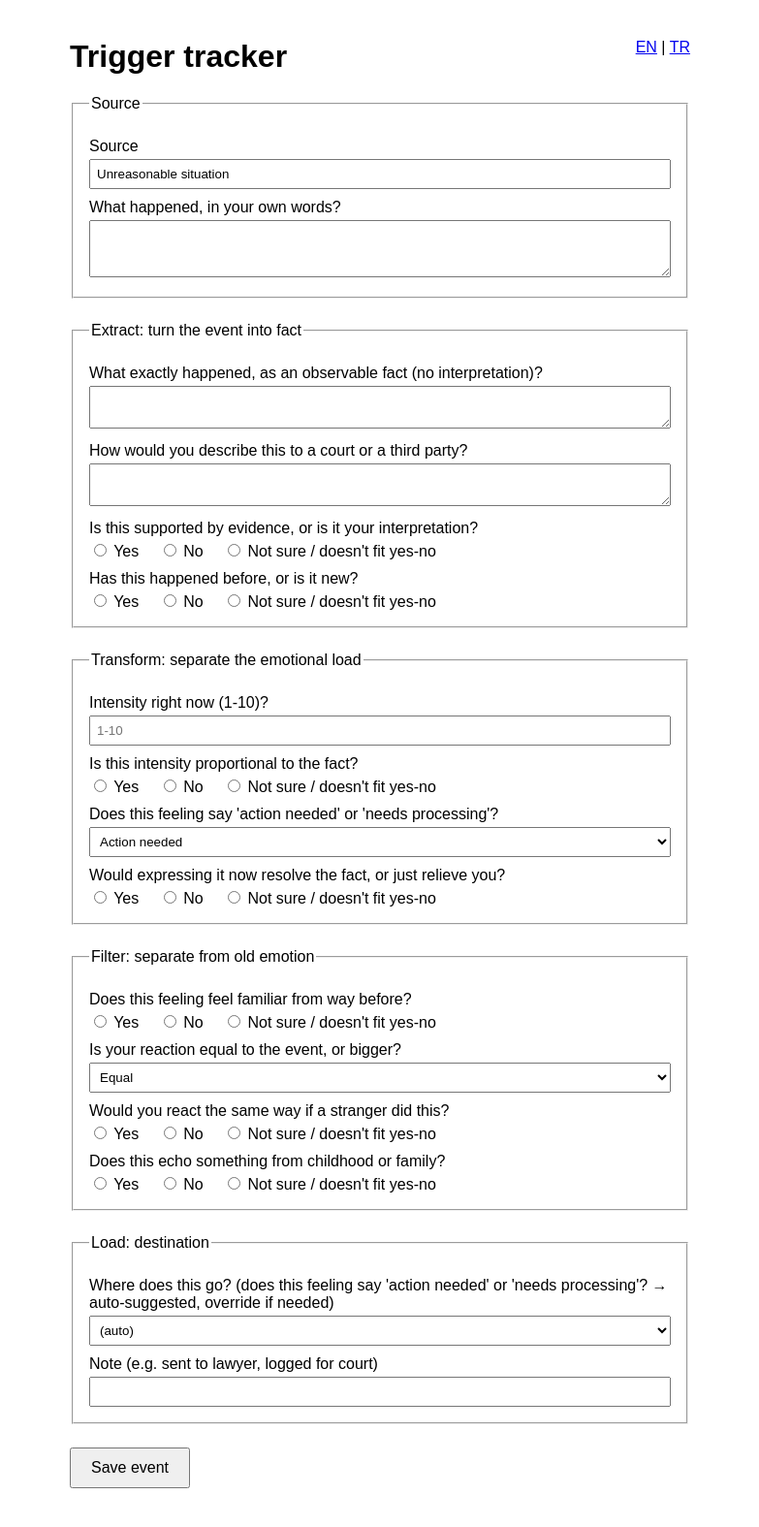
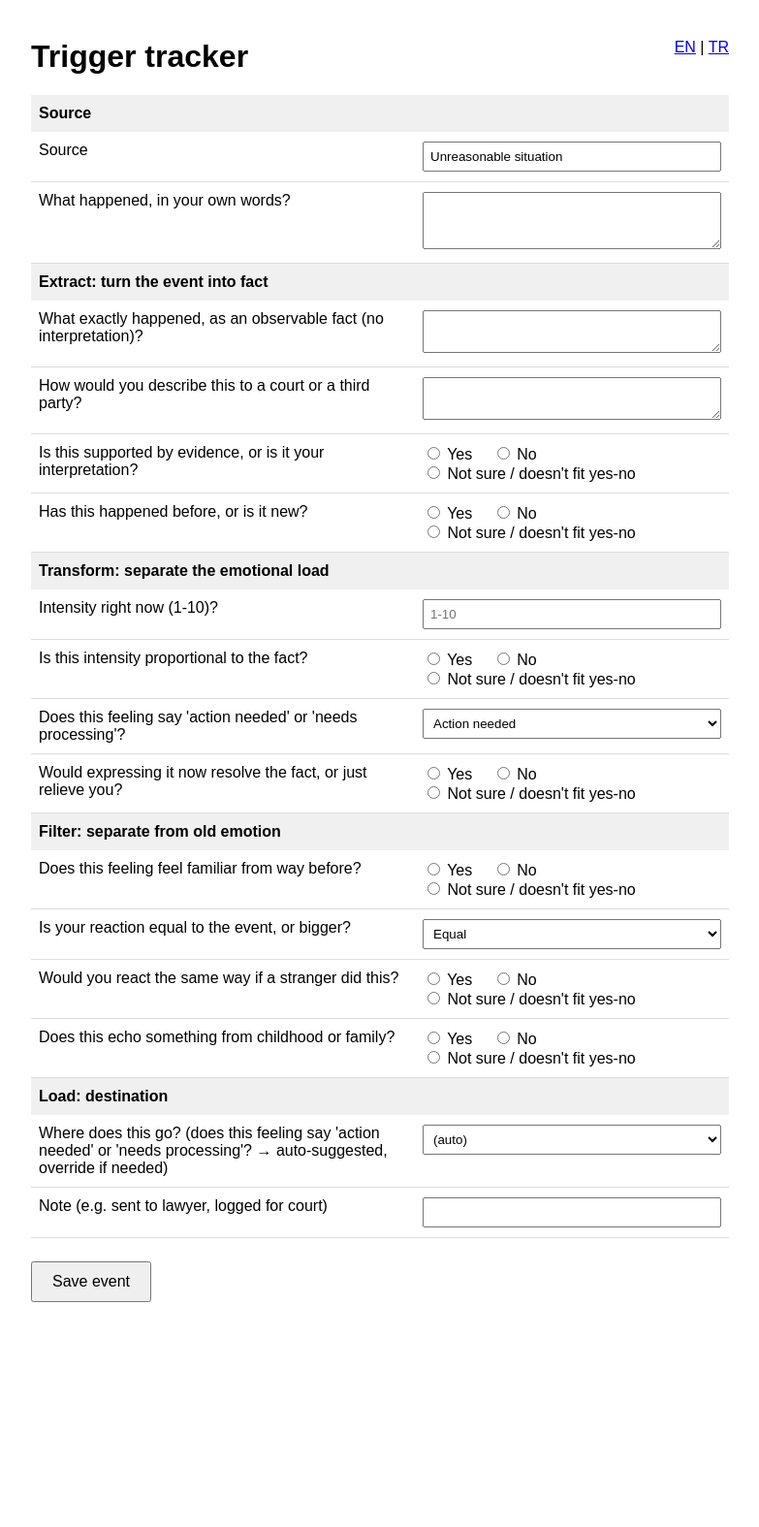
Before and after one commit to nevradonatwork/Hypatia-Soul, a Flask app: page / in a window 1280 px wide. Shown: the whole page at 97% size, without its empty margins (248-1031 px from the left). After the commit the page ends 1343 px from the top, so only its background shows below. Run offline with Flask 3, Linux system fonts and the light colour scheme.

Commit message:
Rewrite form as a table with one question per row
Questions and their yes/no options were running together visually.
templates/form.html now uses a table layout: each field is its own row
(question in one column, input/radio/select in the other) with a
section-header row per stage (Source/Extract/Transform/Filter/Load),
making each question clearly separated.

```diff
--- a/templates/form.html
+++ b/templates/form.html
@@ -4,11 +4,13 @@
   <meta charset="utf-8">
   <title>{{ T.app_title }}</title>
   <style>
-    body { font-family: sans-serif; max-width: 640px; margin: 40px auto; padding: 0 16px; }
-    fieldset { margin-bottom: 24px; padding: 16px; }
-    label { display: block; margin: 10px 0 4px; font-weight: 500; }
+    body { font-family: sans-serif; max-width: 720px; margin: 40px auto; padding: 0 16px; }
+    table { width: 100%; border-collapse: collapse; margin-bottom: 24px; }
+    tr.section-header td { font-weight: bold; background: #f0f0f0; padding: 10px 8px; }
+    td.question { padding: 10px 8px; vertical-align: top; width: 55%; border-bottom: 1px solid #ddd; }
+    td.answer { padding: 10px 8px; vertical-align: top; border-bottom: 1px solid #ddd; }
     input[type=text], textarea, select { width: 100%; padding: 6px; box-sizing: border-box; }
-    .radio-row label { display: inline; font-weight: normal; margin-right: 16px; }
+    .radio-row label { display: inline-block; font-weight: normal; margin-right: 16px; white-space: nowrap; }
     .lang-switch { float: right; }
     .errors { color: #a32d2d; }
     button { padding: 10px 20px; font-size: 16px; }
@@ -27,95 +29,139 @@
   {% endif %}
 
   <form method="post" action="/submit?lang={{ lang }}">
-    <fieldset>
-      <legend>{{ T.source_label }}</legend>
-      <label>{{ T.source_label }}</label>
-      <input type="text" name="source_label" value="{{ T.source_hint }}">
-      <label>{{ T.raw_description }}</label>
-      <textarea name="raw_description" rows="3"></textarea>
-    </fieldset>
+    <table>
+      <tr class="section-header"><td colspan="2">{{ T.source_label }}</td></tr>
+      <tr>
+        <td class="question">{{ T.source_label }}</td>
+        <td class="answer"><input type="text" name="source_label" value="{{ T.source_hint }}"></td>
+      </tr>
+      <tr>
+        <td class="question">{{ T.raw_description }}</td>
+        <td class="answer"><textarea name="raw_description" rows="3"></textarea></td>
+      </tr>
 
-    <fieldset>
-      <legend>{{ T.extract_title }}</legend>
-      <label>{{ T.extract_fact }}</label>
-      <textarea name="extract_fact" rows="2"></textarea>
-      <label>{{ T.extract_third_party_version }}</label>
-      <textarea name="extract_third_party_version" rows="2"></textarea>
-      <label>{{ T.extract_is_evidence_based }}</label>
+      <tr class="section-header"><td colspan="2">{{ T.extract_title }}</td></tr>
+      <tr>
+        <td class="question">{{ T.extract_fact }}</td>
+        <td class="answer"><textarea name="extract_fact" rows="2"></textarea></td>
+      </tr>
+      <tr>
+        <td class="question">{{ T.extract_third_party_version }}</td>
+        <td class="answer"><textarea name="extract_third_party_version" rows="2"></textarea></td>
+      </tr>
+      <tr>
+        <td class="question">{{ T.extract_is_evidence_based }}</td>
+        <td class="answer">
           <div class="radio-row">
             <label><input type="radio" name="extract_is_evidence_based" value="yes"> {{ T.yes }}</label>
             <label><input type="radio" name="extract_is_evidence_based" value="no"> {{ T.no }}</label>
             <label><input type="radio" name="extract_is_evidence_based" value="unsure"> {{ T.unsure }}</label>
           </div>
-      <label>{{ T.extract_is_recurring_pattern }}</label>
+        </td>
+      </tr>
+      <tr>
+        <td class="question">{{ T.extract_is_recurring_pattern }}</td>
+        <td class="answer">
           <div class="radio-row">
             <label><input type="radio" name="extract_is_recurring_pattern" value="yes"> {{ T.yes }}</label>
             <label><input type="radio" name="extract_is_recurring_pattern" value="no"> {{ T.no }}</label>
             <label><input type="radio" name="extract_is_recurring_pattern" value="unsure"> {{ T.unsure }}</label>
           </div>
-    </fieldset>
+        </td>
+      </tr>
 
-    <fieldset>
-      <legend>{{ T.transform_title }}</legend>
-      <label>{{ T.transform_intensity_score }}</label>
-      <input type="text" name="transform_intensity_score" placeholder="1-10">
-      <label>{{ T.transform_is_proportional }}</label>
+      <tr class="section-header"><td colspan="2">{{ T.transform_title }}</td></tr>
+      <tr>
+        <td class="question">{{ T.transform_intensity_score }}</td>
+        <td class="answer"><input type="text" name="transform_intensity_score" placeholder="1-10"></td>
+      </tr>
+      <tr>
+        <td class="question">{{ T.transform_is_proportional }}</td>
+        <td class="answer">
           <div class="radio-row">
             <label><input type="radio" name="transform_is_proportional" value="yes"> {{ T.yes }}</label>
             <label><input type="radio" name="transform_is_proportional" value="no"> {{ T.no }}</label>
             <label><input type="radio" name="transform_is_proportional" value="unsure"> {{ T.unsure }}</label>
           </div>
-      <label>{{ T.transform_signal_type }}</label>
+        </td>
+      </tr>
+      <tr>
+        <td class="question">{{ T.transform_signal_type }}</td>
+        <td class="answer">
           <select name="transform_signal_type">
             <option value="action_needed">{{ T.transform_signal_action }}</option>
             <option value="needs_processing">{{ T.transform_signal_processing }}</option>
           </select>
-      <label>{{ T.transform_serves_purpose }}</label>
+        </td>
+      </tr>
+      <tr>
+        <td class="question">{{ T.transform_serves_purpose }}</td>
+        <td class="answer">
           <div class="radio-row">
             <label><input type="radio" name="transform_serves_purpose" value="yes"> {{ T.yes }}</label>
             <label><input type="radio" name="transform_serves_purpose" value="no"> {{ T.no }}</label>
             <label><input type="radio" name="transform_serves_purpose" value="unsure"> {{ T.unsure }}</label>
           </div>
-    </fieldset>
+        </td>
+      </tr>
 
-    <fieldset>
-      <legend>{{ T.filter_title }}</legend>
-      <label>{{ T.filter_feels_familiar }}</label>
+      <tr class="section-header"><td colspan="2">{{ T.filter_title }}</td></tr>
+      <tr>
+        <td class="question">{{ T.filter_feels_familiar }}</td>
+        <td class="answer">
           <div class="radio-row">
             <label><input type="radio" name="filter_feels_familiar" value="yes"> {{ T.yes }}</label>
             <label><input type="radio" name="filter_feels_familiar" value="no"> {{ T.no }}</label>
             <label><input type="radio" name="filter_feels_familiar" value="unsure"> {{ T.unsure }}</label>
           </div>
-      <label>{{ T.filter_reaction_vs_event_size }}</label>
+        </td>
+      </tr>
+      <tr>
+        <td class="question">{{ T.filter_reaction_vs_event_size }}</td>
+        <td class="answer">
           <select name="filter_reaction_vs_event_size">
             <option value="equal">{{ T.filter_reaction_equal }}</option>
             <option value="bigger">{{ T.filter_reaction_bigger }}</option>
           </select>
-      <label>{{ T.filter_would_react_same_stranger }}</label>
+        </td>
+      </tr>
+      <tr>
+        <td class="question">{{ T.filter_would_react_same_stranger }}</td>
+        <td class="answer">
           <div class="radio-row">
             <label><input type="radio" name="filter_would_react_same_stranger" value="yes"> {{ T.yes }}</label>
             <label><input type="radio" name="filter_would_react_same_stranger" value="no"> {{ T.no }}</label>
             <label><input type="radio" name="filter_would_react_same_stranger" value="unsure"> {{ T.unsure }}</label>
           </div>
-      <label>{{ T.filter_echoes_childhood }}</label>
+        </td>
+      </tr>
+      <tr>
+        <td class="question">{{ T.filter_echoes_childhood }}</td>
+        <td class="answer">
           <div class="radio-row">
             <label><input type="radio" name="filter_echoes_childhood" value="yes"> {{ T.yes }}</label>
             <label><input type="radio" name="filter_echoes_childhood" value="no"> {{ T.no }}</label>
             <label><input type="radio" name="filter_echoes_childhood" value="unsure"> {{ T.unsure }}</label>
           </div>
-    </fieldset>
+        </td>
+      </tr>
 
-    <fieldset>
-      <legend>{{ T.destination_title }}</legend>
-      <label>{{ T.destination_tag }} ({{ T.transform_signal_type | lower }} → auto-suggested, override if needed)</label>
+      <tr class="section-header"><td colspan="2">{{ T.destination_title }}</td></tr>
+      <tr>
+        <td class="question">{{ T.destination_tag }} ({{ T.transform_signal_type | lower }} → auto-suggested, override if needed)</td>
+        <td class="answer">
           <select name="destination_tag">
             <option value="">(auto)</option>
             <option value="system">system</option>
             <option value="archive">archive</option>
           </select>
-      <label>{{ T.destination_note }}</label>
-      <input type="text" name="destination_note">
-    </fieldset>
+        </td>
+      </tr>
+      <tr>
+        <td class="question">{{ T.destination_note }}</td>
+        <td class="answer"><input type="text" name="destination_note"></td>
+      </tr>
+    </table>
 
     <button type="submit">{{ T.submit }}</button>
   </form>
```
Lines whose indentation alone changed are shown as unchanged.
